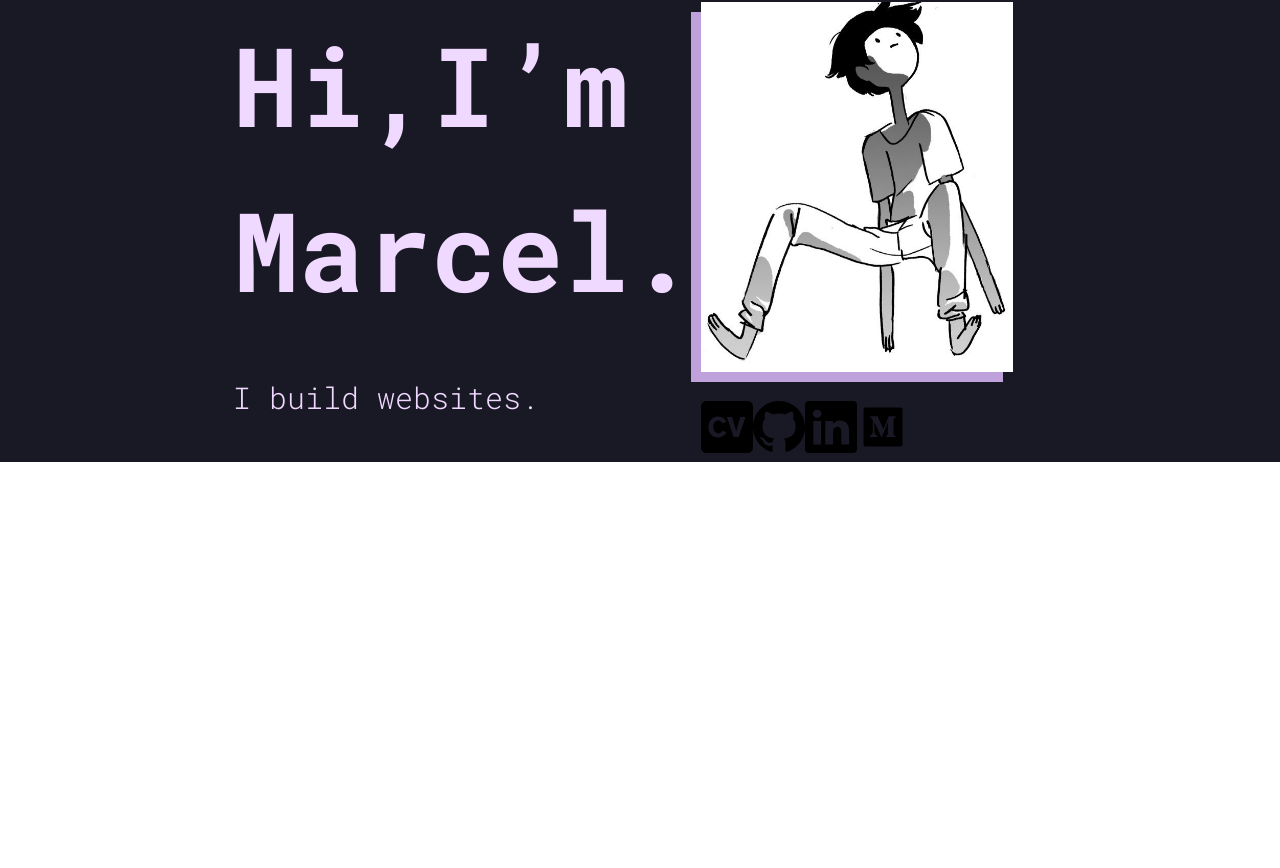
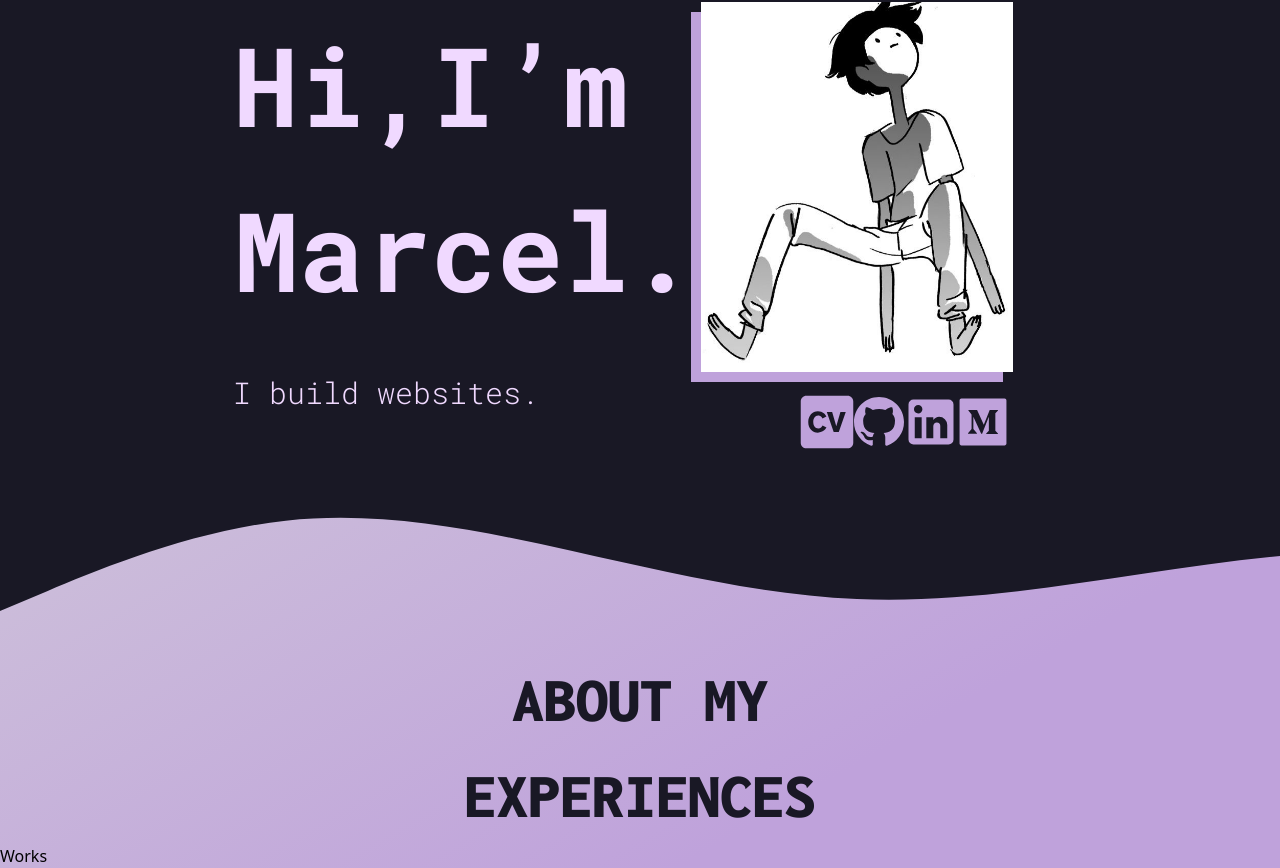
Before and after one commit to JacobsM14/MarcelEsplugasPersonalPortfolio, a React (Vite) app: page / in a window 1280 px wide. Shown: the part 130-998 px from the top of the page. Before the commit the page ends 800 px from the top, so only its background shows below. Built offline with nearby package versions, Linux system fonts and the light colour scheme.

Commit message:
------- dunno dunno

```diff
--- a/src/pages/App.jsx
+++ b/src/pages/App.jsx
@@ -1,9 +1,6 @@
 import { useState } from 'react'
 import logo from './../assets/logo.png'
-import cv from "/SVG/links/cv.svg"
-import github from "/SVG/links/github.svg"
-import linkedin from "/SVG/links/linkedin.svg"
-import medium from "/SVG/links/medium.svg"
+import waveDown1 from '/SVG/header2.svg'
 // import reactLogo from './assets/react.svg'
 // import viteLogo from '/vite.svg'
 {/* <img src={viteLogo} className="logo" alt="Vite logo" /> */ }
@@ -14,7 +11,7 @@ function App() {
 
   return (
     <>
-      <div className="">
+      <div className="all-cont">
         <header className='padding-starter grid grid-cols-17 gap-3 mx-auto items-center justify-items-center'>
           <nav className='grid col-span-17 grid-cols-11 gap-2'>
             <a className='col-span-2 text-center' href="">Home</a>
@@ -29,15 +26,26 @@ function App() {
             </div>
             <div className='images-and-links grid col-span-6 grid-cols-6 col-start-12'>
               <img src={logo} alt="logo" className='col-span-6' />
-              <div className="url-svg grid col-span-6 grid-cols-6">
-                <a href=""><img src={cv} alt="cv" /></a>
-                <a href=""><img src={github} alt="github" /></a>
-                <a href=""><img src={linkedin} alt="linkedin" /></a>
-                <a href=""><img src={medium} alt="medium" /></a>
+              <div className="url-svg grid grid-cols-4 col-span-4 text-right col-start-3">
+                <a href="" className='justify-self-end'><svg xmlns="http://www.w3.org/2000/svg" width="112" height="128" viewBox="0 0 448 512"><path fill="currentColor" d="M48 32C21.5 32 0 53.5 0 80v352c0 26.5 21.5 48 48 48h352c26.5 0 48-21.5 48-48V80c0-26.5-21.5-48-48-48zm98.88 133.234c19.636 0 37.082 6.789 49.929 16.971c11.88 9.452 17.444 18.907 22.298 27.393l-33.923 16.949c-2.427-5.565-5.347-11.387-12.846-17.682c-8.248-6.552-16.478-8.484-23.524-8.484c-27.626 0-42.17 25.693-42.17 54.287c0 37.573 19.161 56.22 42.17 56.22c22.3 0 31.278-15.51 37.08-25.435L219.6 302.66c-6.315 9.926-12.374 19.635-25.95 29.069c-7.262 5.09-23.977 15.037-47.736 15.037C100.586 346.766 64 313.81 64 255.87c0-50.636 34.415-90.637 82.88-90.637m75.483 5.328h45.565L303.31 292.24l35.125-121.678H384l-59.379 171.112H281.01z" /></svg></a>
+                <a href="" className='justify-self-end'><svg xmlns="http://www.w3.org/2000/svg" width="128" height="128" viewBox="0 0 24 24"><path fill="currentColor" d="M12.001 2c-5.525 0-10 4.475-10 10a9.994 9.994 0 0 0 6.837 9.488c.5.087.688-.213.688-.476c0-.237-.013-1.024-.013-1.862c-2.512.463-3.162-.612-3.362-1.175c-.113-.288-.6-1.175-1.025-1.413c-.35-.187-.85-.65-.013-.662c.788-.013 1.35.725 1.538 1.025c.9 1.512 2.337 1.087 2.912.825c.088-.65.35-1.087.638-1.337c-2.225-.25-4.55-1.113-4.55-4.938c0-1.088.387-1.987 1.025-2.687c-.1-.25-.45-1.275.1-2.65c0 0 .837-.263 2.75 1.024a9.28 9.28 0 0 1 2.5-.337c.85 0 1.7.112 2.5.337c1.913-1.3 2.75-1.024 2.75-1.024c.55 1.375.2 2.4.1 2.65c.637.7 1.025 1.587 1.025 2.687c0 3.838-2.337 4.688-4.562 4.938c.362.312.675.912.675 1.85c0 1.337-.013 2.412-.013 2.75c0 .262.188.574.688.474A10.016 10.016 0 0 0 22 12c0-5.525-4.475-10-10-10" /></svg></a>
+                <a href="" className='justify-self-end'><svg xmlns="http://www.w3.org/2000/svg" width="128" height="128" viewBox="0 0 24 24"><path fill="currentColor" d="M19 3a2 2 0 0 1 2 2v14a2 2 0 0 1-2 2H5a2 2 0 0 1-2-2V5a2 2 0 0 1 2-2zm-.5 15.5v-5.3a3.26 3.26 0 0 0-3.26-3.26c-.85 0-1.84.52-2.32 1.3v-1.11h-2.79v8.37h2.79v-4.93c0-.77.62-1.4 1.39-1.4a1.4 1.4 0 0 1 1.4 1.4v4.93zM6.88 8.56a1.68 1.68 0 0 0 1.68-1.68c0-.93-.75-1.69-1.68-1.69a1.69 1.69 0 0 0-1.69 1.69c0 .93.76 1.68 1.69 1.68m1.39 9.94v-8.37H5.5v8.37z" /></svg></a>
+                <a href="" className='justify-self-end'><svg xmlns="http://www.w3.org/2000/svg" width="128" height="128" viewBox="0 0 1024 1024"><path fill="currentColor" d="M880 112H144c-17.7 0-32 14.3-32 32v736c0 17.7 14.3 32 32 32h736c17.7 0 32-14.3 32-32V144c0-17.7-14.3-32-32-32M768 317.7l-40.8 39.1c-3.6 2.7-5.3 7.1-4.6 11.4v287.7c-.7 4.4 1 8.8 4.6 11.4l40 39.1v8.7H566.4v-8.3l41.3-40.1c4.1-4.1 4.1-5.3 4.1-11.4V422.5l-115 291.6h-15.5L347.5 422.5V618c-1.2 8.2 1.7 16.5 7.5 22.4l53.8 65.1v8.7H256v-8.7l53.8-65.1a26.1 26.1 0 0 0 7-22.4V392c.7-6.3-1.7-12.4-6.5-16.7l-47.8-57.6V309H411l114.6 251.5l100.9-251.3H768z" /></svg></a>
               </div>
             </div>
           </div>
         </header>
+        <div className='wave-down'>
+        <svg id="visual" viewBox="0 0 2000 200" width="2000" height="200" xmlns="http://www.w3.org/2000/svg" xmlns:xlink="http://www.w3.org/1999/xlink" version="1.1"><path d="M0 159L47.7 139C95.3 119 190.7 79 285.8 68.7C381 58.3 476 77.7 571.2 98.8C666.3 120 761.7 143 857 147C952.3 151 1047.7 136 1143 121.8C1238.3 107.7 1333.7 94.3 1428.8 100.2C1524 106 1619 131 1714.2 129.8C1809.3 128.7 1904.7 101.3 1952.3 87.7L2000 74L2000 0L1952.3 0C1904.7 0 1809.3 0 1714.2 0C1619 0 1524 0 1428.8 0C1333.7 0 1238.3 0 1143 0C1047.7 0 952.3 0 857 0C761.7 0 666.3 0 571.2 0C476 0 381 0 285.8 0C190.7 0 95.3 0 47.7 0L0 0Z" fill="#191825" stroke-linecap="round" stroke-linejoin="miter"></path></svg>
+        </div>
+        <section id='presentation-section'>
+          <h2 className=''>ABOUT MY EXPERIENCES</h2>
+          <div id='presentation-section-global' className='grid grid-cols-13 gap-3 col-span-13 col-start-3'>
+            <div id='' className='grid grid-cols-5 col-span5 '>
+              <h6>Works</h6>
+            </div>
+          </div>
+        </section>
       </div>
     </>
 
--- a/src/styles/App.css
+++ b/src/styles/App.css
@@ -7,6 +7,15 @@
   padding: 0 60px;
 }
 
+.wave-down img{
+  width: 100%;
+  height: 200px;
+}
+
+.wave-down img{
+  width: 100% !important;
+  height: 200px !important;
+}
 
 /*! HEADER */
 header{
@@ -67,13 +76,20 @@ header nav a:hover{
 
 .url-svg{
   margin-top: 20px;
+
 }
 
-.url-svg a img{
-  width: 70px !important;
-  height: 70px !important;
+.url-svg a svg{
+  width: 60px !important;
+  height: 60px !important;
   box-shadow: none;
   height: unset;
   fill: var(--primary);
   color: var(--primary);
 }
+
+.url-svg a svg path{
+  width: 100%;
+}
+
+/** SECTION1 */
--- a/src/styles/index.css
+++ b/src/styles/index.css
@@ -13,20 +13,38 @@
   --light: #d9d9d9;
 }
 
-html, body{
+html,
+body {
   margin: 0;
   padding: 0;
+  overflow-x: hidden;
+}
+
+body {
+  /* background: rgb(191, 162, 219); */
+  background: linear-gradient(330deg, rgba(191, 162, 219, 1) 20%, rgba(217, 217, 217, 1) 100%);
+}
+
+
+h2{
+  font-family: 'Inconsolata', monospace;
+  font-weight: 900;
+  font-size: 4em;
+  color: var(--dark);
+  margin: auto;
+  width: 40%;
+  text-align: center;
 }
 
 /* body{ */
-  /* padding: 0 40px; */
+/* padding: 0 40px; */
 /* } */
 
-nav ul{
+nav ul {
   list-style: none;
 }
 
-a{
+a {
   text-decoration: none;
   color: var(--light);
 }
```
Also changed, not shown: public/SVG/header2.svg (added).
